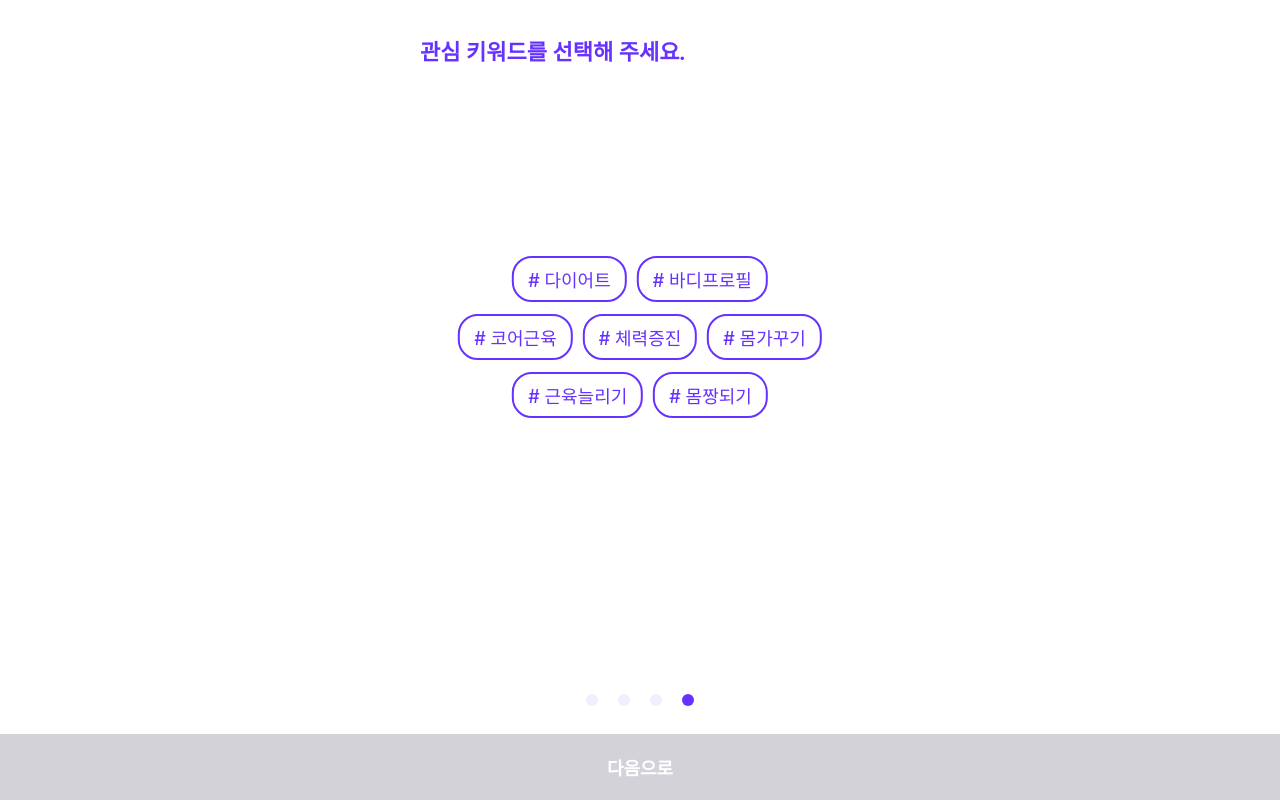
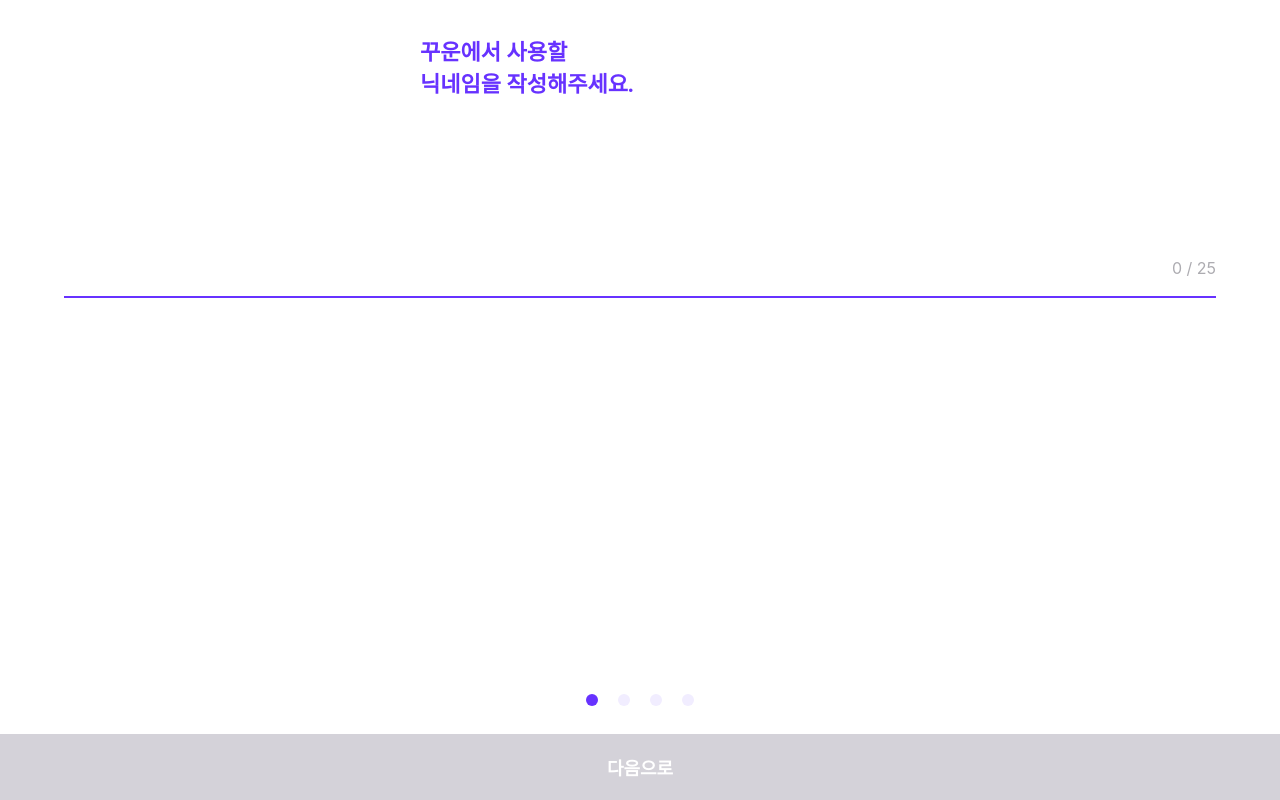
Before and after one commit to KKooWoon/Front, a React (Create React App) app: page /user-info in a window 1280 px wide. Built offline with nearby package versions, Linux system fonts and the light colour scheme; a web font is replaced by a local one.

Commit message:
refactor: 불필요한 state 제거

```diff
--- a/src/components/user-info/index.tsx
+++ b/src/components/user-info/index.tsx
@@ -12,7 +12,7 @@ import onBoadingSlice from 'reducer/onboading';
 const UserInfo = () => {
   const userInfo = USERINFO;
   const navigator = useNavigate();
-  const [nowStep, setNowStep] = useState(3);
+  const [nowStep, setNowStep] = useState(0);
 
   const dispatch = useAppDispatch();
   const isActive = useAppSelector(state => state.onboading.isActive);
--- a/src/components/user-info/step1.tsx
+++ b/src/components/user-info/step1.tsx
@@ -4,13 +4,12 @@ import onBoadingSlice from 'reducer/onboading';
 import { InputWrapper, NicknameInput } from './user-info.style';
 
 const Step1 = () => {
-  const [nickname, setNickname] = useState('');
   const isActive = useAppSelector(state => state.onboading.isActive);
+  const nickname = useAppSelector(state=> state.onboading.nickname);
   const dispatch = useAppDispatch();
 
   const onChangeNickname = useCallback(
     (e:ChangeEvent<HTMLInputElement>) => {
-      setNickname(e.target.value);
       dispatch(onBoadingSlice.actions.setNickname(e.target.value));
     },
     [nickname]
--- a/src/components/user-info/step4.tsx
+++ b/src/components/user-info/step4.tsx
@@ -23,6 +23,7 @@ const Step4 = () => {
       dispatch(onBoadingSlice.actions.setActive(false));
     }
   }, [interest]);
+
   return (
     <KeyWordsWrapper onClick={handler}>
       <Container>
```
